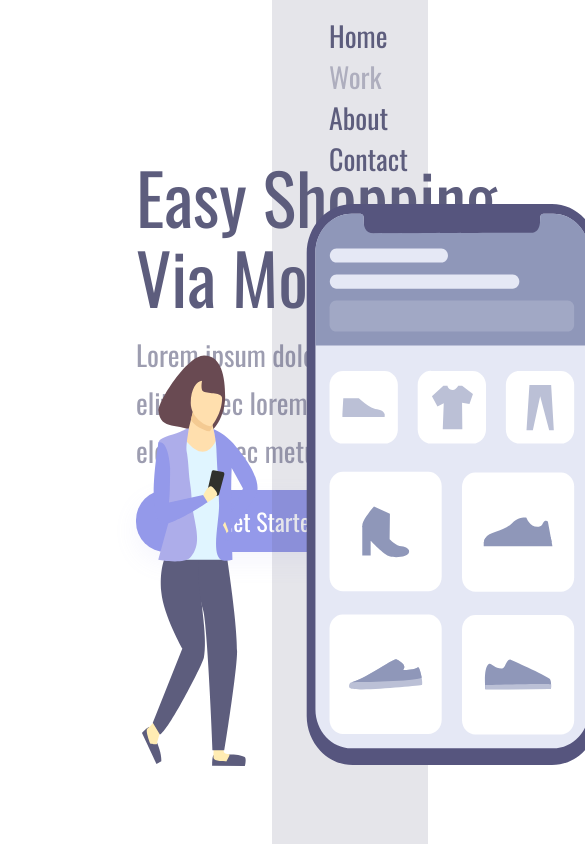
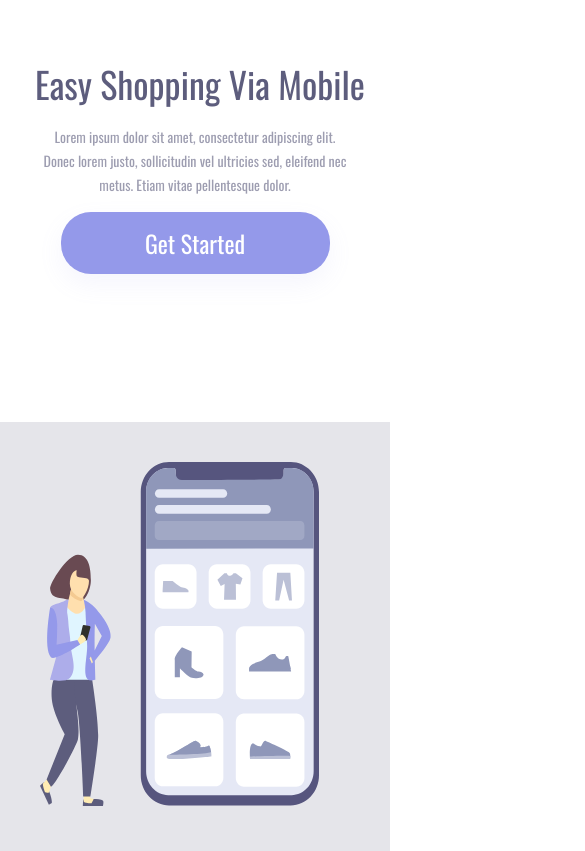
Before and after one commit to diogorochembach/Easy-Shopping-Via-Mobile, a plain HTML site: page index.html in a window 390 px wide. Shown: the top 851 px of the page, 585 px wide, since content can reach past the window. Drawn offline with nearby package versions, Linux system fonts and the light colour scheme.

Commit message:
Inclusão responsividade mobile

```diff
--- a/style.css
+++ b/style.css
@@ -80,7 +80,7 @@ a {
     cursor: pointer;
 }
 
-a:nth-child(2){
+a:nth-child(2) {
     opacity: 0.4;
 }
 
@@ -95,3 +95,56 @@ a:active {
 header {
     margin: 15px 0 0 57px;
 }
+
+@media screen and (max-width: 900px) {
+    .container-left {
+        width: 100%;
+        height: 50%;
+        padding: 0;
+        margin: 0;
+    }
+
+    .container-right {
+        display: block;
+        height: auto;
+        width: 100%;
+        position: static;
+        padding: 40px;
+    }
+
+    img {
+        position: static;
+        max-width: 90%;
+    }
+
+    header {
+        display: none;
+    }
+
+    h1 {
+        font-size: 36px;
+        line-height: 52px;
+        width: auto;
+        margin: 58px 10px 0 20px;
+        text-align: center;
+    }
+
+    p {
+        margin: 15px 40px;
+        width: auto;
+        text-align: center;
+        font-size: 14px;
+        line-height: 24px;
+    }
+
+    button {
+        display: block;
+        margin: 0 auto;
+    }
+}
+
+@media screen and (max-width: 330px) {
+    .container-left{
+        height: 70%;
+    }
+}
```
